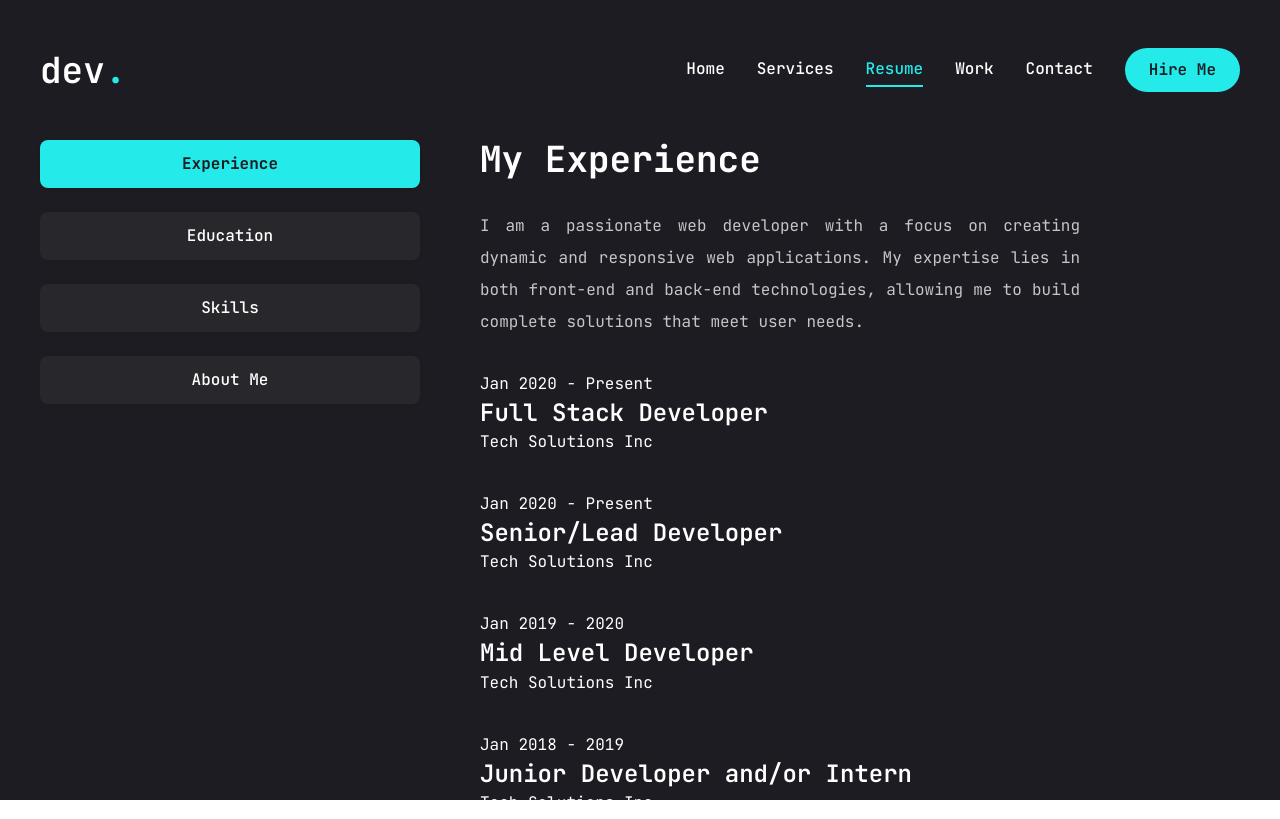
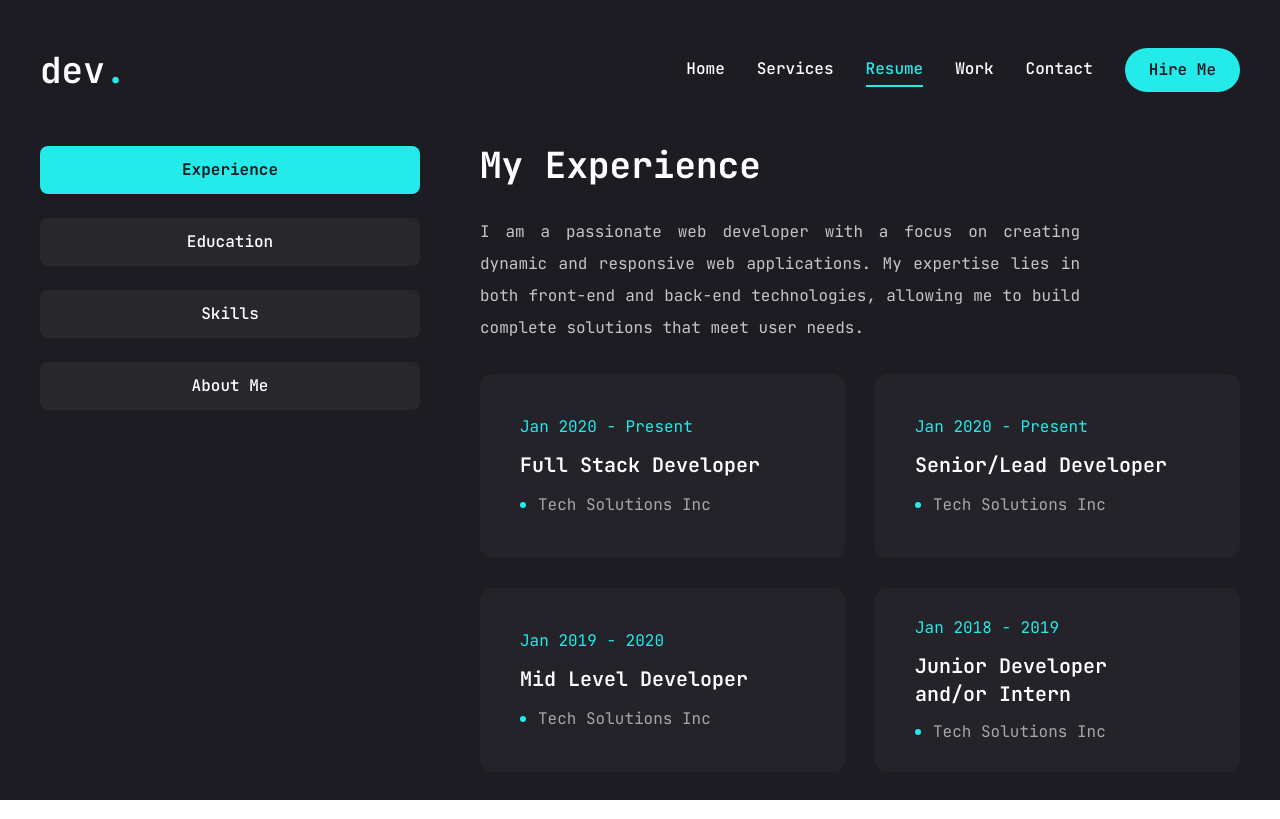
Before and after one commit to Ragnerd/portfolio, a Next.js app in the folder my-app/: page /resume in a window 1280 px wide. Built offline with nearby package versions, Linux system fonts and the light colour scheme.

Commit message:
resume page is about to finish

```diff
--- a/my-app/app/resume/page.jsx
+++ b/my-app/app/resume/page.jsx
@@ -10,22 +10,15 @@ import {
 } from "react-icons/fa";
 import { SiTailwindcss, SiNextdotjs } from "react-icons/si";
 
-//about data
-const about = {
-  title: "About Me",
-  description:
-    "I am a passionate web developer with a focus on creating dynamic and responsive web applications. My expertise lies in both front-end and back-end technologies, allowing me to build complete solutions that meet user needs.",
-  info: [
-    { Name: "Name", Value: "Moinul Islam Faisal" },
-    { Name: "Phone", Value: "(+880) 1402-002561, (+880)1521-224726" },
-    { Name: "Experience", Value: "Faisal" },
-    { Name: "Vercel", Value: "https://vercel.com/ragnerds-projects" },
-    { Name: "Nationality", Value: "Bangladeshi" },
-    { Name: "Email", Value: "moinulislamfoysal.ie@gmail.com" },
-    { Name: "Freelance", Value: "Available" },
-    { Name: "Language", Value: "English(Fluent), Bangla" },
-  ],
-};
+import { Tabs, TabsContent, TabsList, TabsTrigger } from "@/components/ui/tabs";
+import {
+  Tooltip,
+  TooltipTrigger,
+  TooltipContent,
+  TooltipProvider,
+} from "@/components/ui/tooltip";
+import { ScrollArea, ScrollBar } from "@/components/ui/scroll-area";
+import { motion } from "motion/react";
 
 //expertise data
 const experience = {
@@ -66,28 +59,28 @@ const education = {
   items: [
     {
       institution: "Online Course Platforms",
-      degree: "Full Stack Developer",
-      duration: "Jan 2020 - Present",
+      degree: "Full Stack Web Development/Bootcamp",
+      duration: "2024 - 2025",
     },
     {
       institution: "Codecademy",
-      degree: "Senior/Lead Developer",
-      duration: "Jan 2020 - Present",
+      degree: "Best Coding Practices",
+      duration: "2023 - 2024",
     },
     {
       institution: "Online Courses",
-      degree: "Mid Level Developer",
-      duration: "Jan 2019 - 2020 ",
+      degree: "Learn Intermediate JavaScript",
+      duration: "2022",
     },
     {
       institution: "Tech Institute",
-      degree: "Junior Developer and/or Intern",
-      duration: "Jan 2018 - 2019",
+      degree: "Lear Front-end Stack",
+      duration: "2020 - 2021",
     },
     {
       institution: "Design School",
-      degree: "Junior Developer and/or Intern",
-      duration: "Jan 2018 - 2019",
+      degree: "UI/UX Concept",
+      duration: "2019",
     },
   ],
 };
@@ -109,15 +102,22 @@ const skills = {
   ],
 };
 
-import { Tabs, TabsContent, TabsList, TabsTrigger } from "@/components/ui/tabs";
-import {
-  Tooltip,
-  TooltipTrigger,
-  TooltipContent,
-  TooltipProvider,
-} from "@/components/ui/tooltip";
-import { ScrollArea } from "@/components/ui/scroll-area";
-import { motion } from "motion/react";
+//about data
+const about = {
+  title: "About Me",
+  description:
+    "I am a passionate web developer with a focus on creating dynamic and responsive web applications. My expertise lies in both front-end and back-end technologies, allowing me to build complete solutions that meet user needs.",
+  info: [
+    { Name: "Name", Value: "Moinul Islam Faisal" },
+    { Name: "Phone", Value: "(+880) 1402-002561, (+880)1521-224726" },
+    { Name: "Experience", Value: "Faisal" },
+    { Name: "Vercel", Value: "https://vercel.com/ragnerds-projects" },
+    { Name: "Nationality", Value: "Bangladeshi" },
+    { Name: "Email", Value: "moinulislamfoysal.ie@gmail.com" },
+    { Name: "Freelance", Value: "Available" },
+    { Name: "Language", Value: "English(Fluent), Bangla" },
+  ],
+};
 
 const Resume = () => {
   return (
@@ -135,10 +135,18 @@ const Resume = () => {
           className="flex flex-col xl:flex-row gap-[60px]"
         >
           <TabsList className="flex flex-col w-full max-w-[380px] mx-auto xl:mx-0 gap-6">
-            <TabsTrigger value="experience">Experience</TabsTrigger>
-            <TabsTrigger value="education">Education</TabsTrigger>
-            <TabsTrigger value="skills">Skills</TabsTrigger>
-            <TabsTrigger value="about">About Me</TabsTrigger>
+            <TabsTrigger value="experience" className="hover:cursor-pointer">
+              Experience
+            </TabsTrigger>
+            <TabsTrigger value="education" className="hover:cursor-pointer">
+              Education
+            </TabsTrigger>
+            <TabsTrigger value="skills" className="hover:cursor-pointer">
+              Skills
+            </TabsTrigger>
+            <TabsTrigger value="about" className="hover:cursor-pointer">
+              About Me
+            </TabsTrigger>
           </TabsList>
 
           {/* content */}
@@ -150,20 +158,27 @@ const Resume = () => {
                 <p className="max-w-[600px] text-white/75 text-justify mx-auto px-3 xl:mx-0 xl:px-0">
                   {experience.description}
                 </p>
-                <ScrollArea>
-                  <ul className="grid grid-col-1 xl:grid-col-2 gap-[30px]">
+                <ScrollArea className="h-[400px]">
+                  <ul className="grid grid-cols-1 lg:grid-cols-2 lg:mb-5 gap-[30px]">
                     {experience.items.map((item, index) => {
                       return (
-                        <li key={index}>
-                          <span>{item.duration}</span>
-                          <h3>{item.position}</h3>
-                          <div>
+                        <li
+                          key={index}
+                          className="bg-[#232329] h-[184px] mx-3 py-6 px-10 rounded-xl flex flex-col justify-center items-center lg:items-start lg:mx-0 gap-2"
+                        >
+                          <span className="text-accent-default">
+                            {item.duration}
+                          </span>
+                          <h3 className="text-xl max-w-[260px] min-h-[30px] leading-7 text-center lg:text-left">
+                            {item.position}
+                          </h3>
+                          <div className="flex items-center gap-3">
                             {/* dot */}
-                            <span></span>
-                            <p>{item.company}</p>
+                            <span className="w-[6px] h-[6px] rounded-full bg-accent-default"></span>
+                            <p className="text-white/60">{item.company}</p>
                           </div>
                         </li>
-                      )
+                      );
                     })}
                   </ul>
                 </ScrollArea>
@@ -171,11 +186,67 @@ const Resume = () => {
             </TabsContent>
             {/* education */}
             <TabsContent value="education" className="w-full">
-              education
+              <div className="flex flex-col gap-[30px] text-center xl:text-left">
+                <h3 className="text-4xl font-bold">{education.title}</h3>
+                <p className="max-w-[600px] text-white/75 text-justify mx-auto px-3 xl:mx-0 xl:px-0">
+                  {education.description}
+                </p>
+                <ScrollArea className="h-[400px]">
+                  <ul className="grid grid-cols-1 lg:grid-cols-2 lg:mb-5 gap-[30px]">
+                    {education.items.map((item, index) => {
+                      return (
+                        <li
+                          key={index}
+                          className="bg-[#232329] h-[184px] mx-3 py-6 px-10 rounded-xl flex flex-col justify-center items-center lg:items-start lg:mx-0 gap-2"
+                        >
+                          <span className="text-accent-default">
+                            {item.duration}
+                          </span>
+                          <h3 className="text-xl max-w-[260px] min-h-[30px] leading-7 text-center lg:text-left">
+                            {item.degree}
+                          </h3>
+                          <div className="flex items-center gap-3">
+                            {/* dot */}
+                            <span className="w-[6px] h-[6px] rounded-full bg-accent-default"></span>
+                            <p className="text-white/60">{item.institution}</p>
+                          </div>
+                        </li>
+                      );
+                    })}
+                  </ul>
+                </ScrollArea>
+              </div>
             </TabsContent>
             {/* skills */}
-            <TabsContent value="skills" className="w-full">
-              skills
+            <TabsContent value="skills" className="w-full h-full">
+              <div className="flex flex-col gap-[30px] px-3">
+                <div className="flex flex-col gap-[30px] text-center xl:text-left">
+                  <h3 className="text-4xl font-bold">{skills.title}</h3>
+                  <p className="max-w-[600px] text-white/75 text-justify mx-auto xl:mx-0">
+                    {skills.description}
+                  </p>
+                </div>
+                <ul className="grid grid-cols-2 mt-4 xl:mt-5 gap-9 sm:grid-cols-3 xl:grid-cols-4 xl:gap-[40px] xl:mb-6">
+                  {skills.skillList.map((item, index) => {
+                    return (
+                      <li key={index}>
+                        <TooltipProvider delayDuration={100}>
+                          <Tooltip>
+                            <TooltipTrigger className="w-full h-[150px] bg-[#232329] rounded-xl flex justify-center items-center group">
+                              <div className="text-6xl hover:text-accent-default transition-all duration-300">
+                                {item.icon}
+                              </div>
+                            </TooltipTrigger>
+                            <TooltipContent>
+                              <p className="capitalize">{item.skill}</p>
+                            </TooltipContent>
+                          </Tooltip>
+                        </TooltipProvider>
+                      </li>
+                    );
+                  })}
+                </ul>
+              </div>
             </TabsContent>
             {/* about */}
             <TabsContent value="about" className="w-full">
--- a/my-app/components/ui/scroll-area.jsx
+++ b/my-app/components/ui/scroll-area.jsx
@@ -43,7 +43,7 @@ function ScrollBar({
       {...props}>
       <ScrollAreaPrimitive.ScrollAreaThumb
         data-slot="scroll-area-thumb"
-        className="bg-border relative flex-1 rounded-full" />
+        className="bg-accent-default relative flex-1 rounded-full" />
     </ScrollAreaPrimitive.ScrollAreaScrollbar>
   );
 }
--- a/my-app/next.config.mjs
+++ b/my-app/next.config.mjs
@@ -1,4 +1,12 @@
 /** @type {import('next').NextConfig} */
-const nextConfig = {};
+const nextConfig = {
+  typescript: {
+    // !! WARN !!
+    // Dangerously allow production builds to successfully complete even if
+    // your project has type errors.
+    // !! WARN !!
+    ignoreBuildErrors: true,
+  },
+};
 
 export default nextConfig;
```
